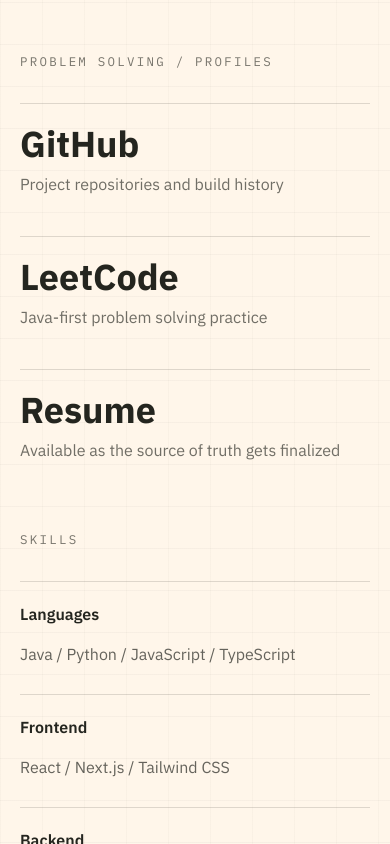
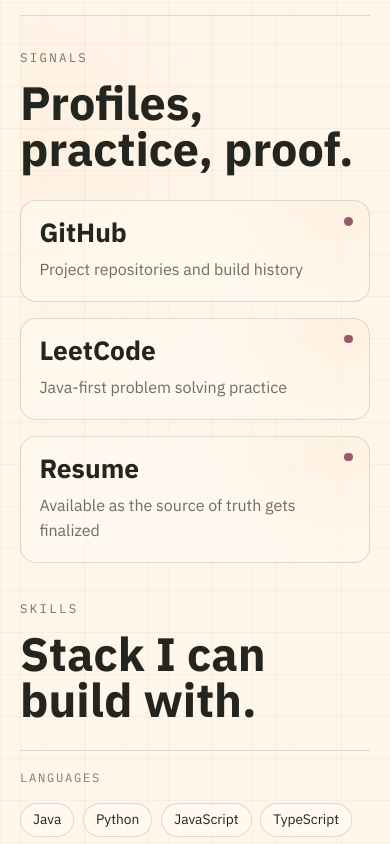
Before and after one commit to Vivek-ray-05/portfolio, a Next.js app: page / in a window 390 px wide. Shown: the part 6340-7184 px from the top of the page. Built offline with nearby package versions, Linux system fonts and the light colour scheme.

Commit message:
redesign profiles and skills section

```diff
--- a/src/app/globals.css
+++ b/src/app/globals.css
@@ -1154,6 +1154,164 @@ body {
   color: var(--apricot);
 }
 
+.signals-section {
+  padding-block: 4.5rem;
+}
+
+.signals-panel {
+  position: relative;
+  display: grid;
+  gap: 2rem;
+  overflow: hidden;
+  border-block: 1px solid var(--line);
+  padding-block: 3rem;
+}
+
+.signals-panel::before {
+  position: absolute;
+  inset: 0;
+  content: "";
+  background:
+    linear-gradient(90deg, rgba(23, 63, 47, 0.04) 1px, transparent 1px),
+    radial-gradient(circle at 0% 10%, color-mix(in srgb, var(--apricot) 14%, transparent), transparent 16rem),
+    radial-gradient(circle at 100% 90%, color-mix(in srgb, var(--green) 12%, transparent), transparent 18rem);
+  background-size: 4rem 4rem, auto, auto;
+  pointer-events: none;
+}
+
+.profile-column,
+.skills-column {
+  position: relative;
+  z-index: 1;
+  display: grid;
+  align-content: start;
+  gap: 1.75rem;
+}
+
+.profile-column .display-title,
+.skills-column .display-title {
+  margin-top: 0.8rem;
+  max-width: 32rem;
+  font-size: clamp(2.6rem, 5vw, 4.8rem);
+  line-height: 0.98;
+}
+
+.profile-list,
+.skills-list {
+  display: grid;
+  gap: 1rem;
+}
+
+.profile-link {
+  position: relative;
+  display: grid;
+  gap: 0.7rem;
+  overflow: hidden;
+  border: 1px solid var(--line);
+  border-radius: 1rem;
+  background:
+    radial-gradient(circle at 92% 0%, color-mix(in srgb, var(--apricot) 18%, transparent), transparent 8rem),
+    color-mix(in srgb, var(--paper) 60%, transparent);
+  padding: 1.15rem;
+  transition: border-color 180ms ease, transform 180ms ease;
+}
+
+.profile-link::after {
+  position: absolute;
+  right: 1rem;
+  top: 1rem;
+  width: 0.55rem;
+  aspect-ratio: 1;
+  border-radius: 999px;
+  content: "";
+  background: var(--vermilion);
+  opacity: 0.7;
+}
+
+.profile-link[aria-disabled="true"] {
+  pointer-events: none;
+}
+
+.profile-link:hover {
+  border-color: color-mix(in srgb, var(--vermilion) 38%, var(--line));
+  transform: translateY(-2px);
+}
+
+.profile-link span {
+  font-family: var(--font-editorial), var(--font-geist-sans), sans-serif;
+  font-size: 2rem;
+  font-weight: 680;
+  line-height: 1;
+}
+
+.profile-link p {
+  max-width: 24rem;
+  color: color-mix(in srgb, currentColor 66%, transparent);
+  line-height: 1.6;
+}
+
+.skill-row {
+  display: grid;
+  gap: 1rem;
+  border-top: 1px solid var(--line);
+  padding-top: 1.1rem;
+}
+
+.skill-row h3 {
+  font-family: var(--font-geist-mono), monospace;
+  font-size: 0.76rem;
+  letter-spacing: 0.14em;
+  text-transform: uppercase;
+  color: color-mix(in srgb, currentColor 58%, transparent);
+}
+
+.skill-row div {
+  display: flex;
+  flex-wrap: wrap;
+  gap: 0.55rem;
+}
+
+.skill-row span {
+  border: 1px solid var(--line);
+  border-radius: 999px;
+  background: color-mix(in srgb, var(--paper) 64%, transparent);
+  padding: 0.55rem 0.75rem;
+  font-size: 0.92rem;
+  line-height: 1;
+}
+
+.dark .signals-panel {
+  border-color: rgba(241, 234, 220, 0.14);
+}
+
+.dark .signals-panel::before {
+  background:
+    linear-gradient(90deg, rgba(252, 208, 161, 0.04) 1px, transparent 1px),
+    radial-gradient(circle at 0% 10%, rgba(252, 208, 161, 0.12), transparent 16rem),
+    radial-gradient(circle at 100% 90%, rgba(185, 198, 170, 0.1), transparent 18rem);
+  background-size: 4rem 4rem, auto, auto;
+}
+
+.dark .profile-link {
+  border-color: rgba(241, 234, 220, 0.12);
+  background:
+    radial-gradient(circle at 92% 0%, rgba(252, 208, 161, 0.13), transparent 8rem),
+    linear-gradient(135deg, rgba(32, 38, 29, 0.78), rgba(17, 23, 15, 0.84));
+}
+
+.dark .profile-link::after {
+  background: var(--apricot);
+}
+
+.dark .skill-row {
+  border-color: rgba(241, 234, 220, 0.14);
+}
+
+.dark .skill-row span {
+  border-color: rgba(241, 234, 220, 0.12);
+  background: rgba(32, 38, 29, 0.74);
+}
+
 @keyframes routeMove {
   to {
     stroke-dashoffset: -36;
@@ -1271,6 +1429,16 @@ body {
     grid-template-columns: 4.5rem 1fr;
     align-items: start;
   }
+
+  .signals-panel {
+    grid-template-columns: minmax(18rem, 0.75fr) minmax(0, 1.25fr);
+    gap: 3rem;
+  }
+
+  .skill-row {
+    grid-template-columns: minmax(8rem, 0.35fr) minmax(0, 1fr);
+    align-items: start;
+  }
 }
 
 @media (min-width: 641px) and (max-width: 1023px) {
@@ -1351,6 +1519,18 @@ body {
 
   .learning-loop {
     width: min(100%, 22rem);
+  }
+
+  .signals-section {
+    padding-block: 3.25rem;
+  }
+
+  .signals-panel {
+    padding-block: 2.4rem;
+  }
+
+  .skill-row {
+    grid-template-columns: minmax(8rem, 0.35fr) minmax(0, 1fr);
   }
 }
 
@@ -1537,6 +1717,28 @@ body {
     line-height: 1.7;
   }
 
+  .signals-section {
+    padding-block: 2.75rem;
+  }
+
+  .signals-panel {
+    gap: 2.25rem;
+    padding-block: 2rem;
+  }
+
+  .profile-column .display-title,
+  .skills-column .display-title {
+    font-size: clamp(2.55rem, 12vw, 4rem);
+  }
+
+  .profile-link span {
+    font-size: 1.65rem;
+  }
+
+  .skill-row span {
+    font-size: 0.86rem;
+  }
+
   .organic-field {
     width: 18rem;
     opacity: 0.45;
--- a/src/app/page.tsx
+++ b/src/app/page.tsx
@@ -268,33 +268,45 @@ export default function Home() {
         </div>
       </section>
 
-      <section className="section-rule mx-auto grid max-w-7xl gap-12 px-5 py-20 sm:px-8 lg:grid-cols-2 lg:px-12">
-        <div>
-          <p className="meta-label">Problem solving / profiles</p>
-          <div className="mt-8 space-y-5">
+      <section className="signals-section mx-auto max-w-7xl px-5 sm:px-8 lg:px-12">
+        <div className="signals-panel">
+        <div className="profile-column">
+          <div>
+            <p className="meta-label">Signals</p>
+            <h2 className="display-title">Profiles, practice, proof.</h2>
+          </div>
+          <div className="profile-list">
             {profiles.map((profile) => (
               <a
                 href={profile.href || undefined}
                 key={profile.label}
                 aria-disabled={!profile.href}
-                className="group block border-t border-ink/15 py-5 dark:border-ivory/15"
+                className="profile-link"
               >
-                <span className="display-title text-4xl tracking-[-0.01em] group-hover:text-vermilion">{profile.label}</span>
-                <p className="mt-2 text-ink/65 dark:text-ivory/65">{profile.value}</p>
+                <span>{profile.label}</span>
+                <p>{profile.value}</p>
               </a>
             ))}
           </div>
         </div>
-        <div>
-          <p className="meta-label">Skills</p>
-          <div className="mt-8 grid gap-6">
+        <div className="skills-column">
+          <div>
+            <p className="meta-label">Skills</p>
+            <h2 className="display-title">Stack I can build with.</h2>
+          </div>
+          <div className="skills-list">
             {Object.entries(skills).map(([category, items]) => (
-              <div className="grid gap-3 border-t border-ink/15 pt-5 dark:border-ivory/15 sm:grid-cols-[10rem_1fr]" key={category}>
-                <h3 className="font-semibold">{category}</h3>
-                <p className="leading-8 text-ink/70 dark:text-ivory/70">{items.join(" / ")}</p>
+              <div className="skill-row" key={category}>
+                <h3>{category}</h3>
+                <div>
+                  {items.map((item) => (
+                    <span key={item}>{item}</span>
+                  ))}
+                </div>
               </div>
             ))}
           </div>
+        </div>
         </div>
       </section>
 
```
